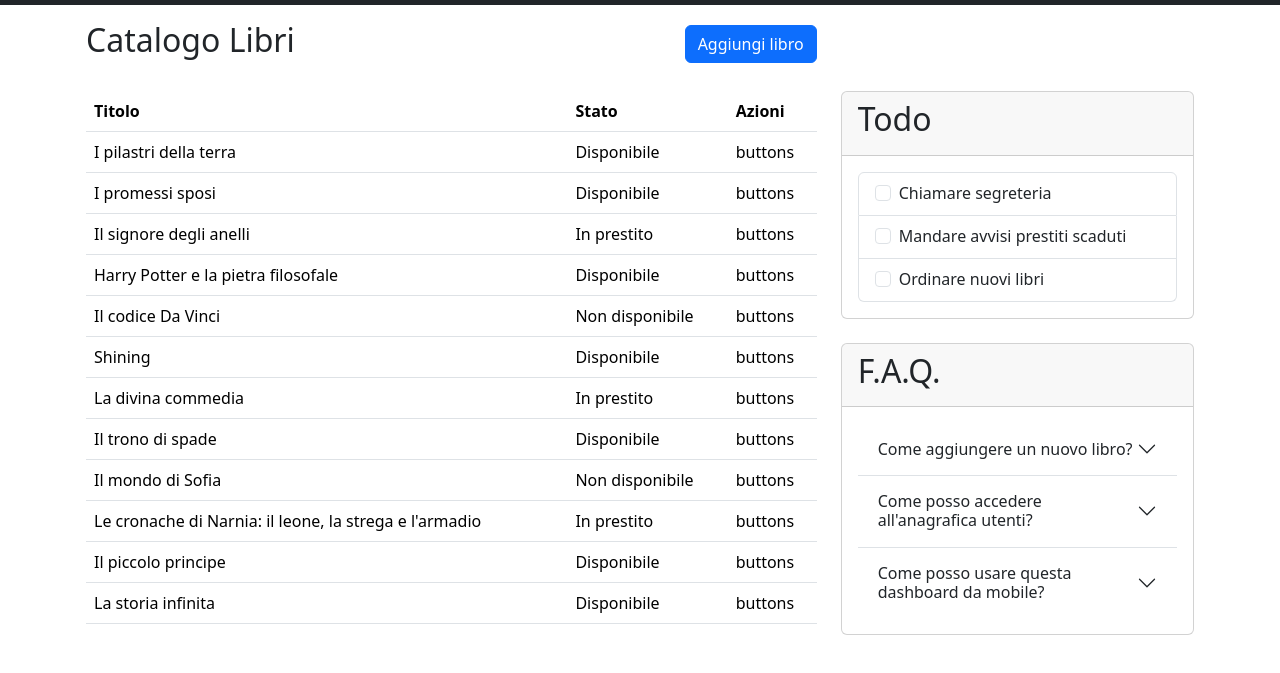
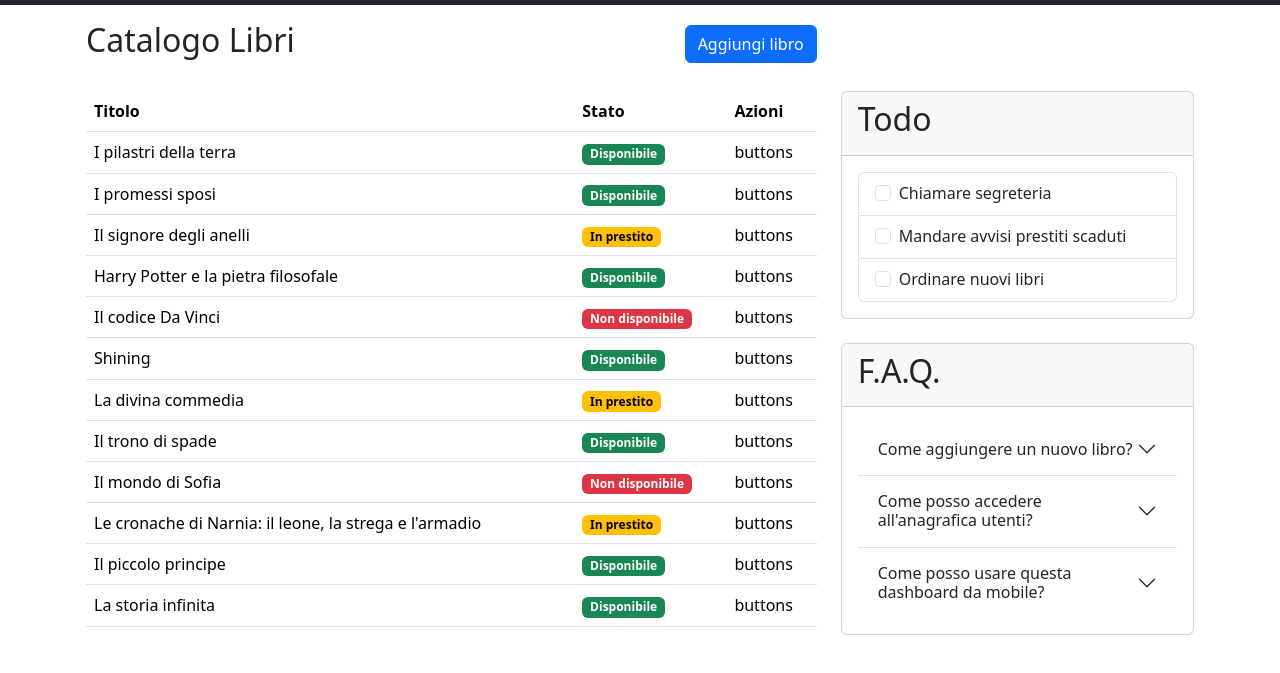
Before and after one commit to christiantondo/html-css-bootstrap-dashboard, a plain HTML site: page index.html in a window 1280 px wide. Shown: the part 71-744 px from the top of the page. Drawn offline with nearby package versions, Linux system fonts and the light colour scheme.

Commit message:
badges completed

```diff
--- a/index.html
+++ b/index.html
@@ -80,62 +80,62 @@
             <tbody>
               <tr>
                 <td>I pilastri della terra</td>
-                <td>Disponibile</td>
+                <td><span class="badge text-bg-success">Disponibile</span></td>
                 <td>buttons</td>
               </tr>
               <tr>
                 <td>I promessi sposi</td>
-                <td>Disponibile</td>
+                <td><span class="badge text-bg-success">Disponibile</span></td>
                 <td>buttons</td>
               </tr>
               <tr>
                 <td>Il signore degli anelli</td>
-                <td>In prestito</td>
+                <td><span class="badge text-bg-warning">In prestito</span></td>
                 <td>buttons</td>
               </tr>
               <tr>
                 <td>Harry Potter e la pietra filosofale</td>
-                <td>Disponibile</td>
+                <td><span class="badge text-bg-success">Disponibile</span></td>
                 <td>buttons</td>
               </tr>
               <tr>
                 <td>Il codice Da Vinci</td>
-                <td>Non disponibile</td>
+                <td><span class="badge text-bg-danger">Non disponibile</span></td>
                 <td>buttons</td>
               </tr>
               <tr>
                 <td>Shining</td>
-                <td>Disponibile</td>
+                <td><span class="badge text-bg-success">Disponibile</span></td>
                 <td>buttons</td>
               </tr>
               <tr>
                 <td>La divina commedia</td>
-                <td>In prestito</td>
+                <td><span class="badge text-bg-warning">In prestito</span></td>
                 <td>buttons</td>
               </tr>
               <tr>
                 <td>Il trono di spade</td>
-                <td>Disponibile</td>
+                <td><span class="badge text-bg-success">Disponibile</span></td>
                 <td>buttons</td>
               </tr>
               <tr>
                 <td>Il mondo di Sofia</td>
-                <td>Non disponibile</td>
+                <td><span class="badge text-bg-danger">Non disponibile</span></td>
                 <td>buttons</td>
               </tr>
               <tr>
                 <td>Le cronache di Narnia: il leone, la strega e l'armadio</td>
-                <td>In prestito</td>
+                <td><span class="badge text-bg-warning">In prestito</span></td>
                 <td>buttons</td>
               </tr>
               <tr>
                 <td>Il piccolo principe</td>
-                <td>Disponibile</td>
+                <td><span class="badge text-bg-success">Disponibile</span></td>
                 <td>buttons</td>
               </tr>
               <tr>
                 <td>La storia infinita</td>
-                <td>Disponibile</td>
+                <td><span class="badge text-bg-success">Disponibile</span></td>
                 <td>buttons</td>
               </tr>
             </tbody>
```
